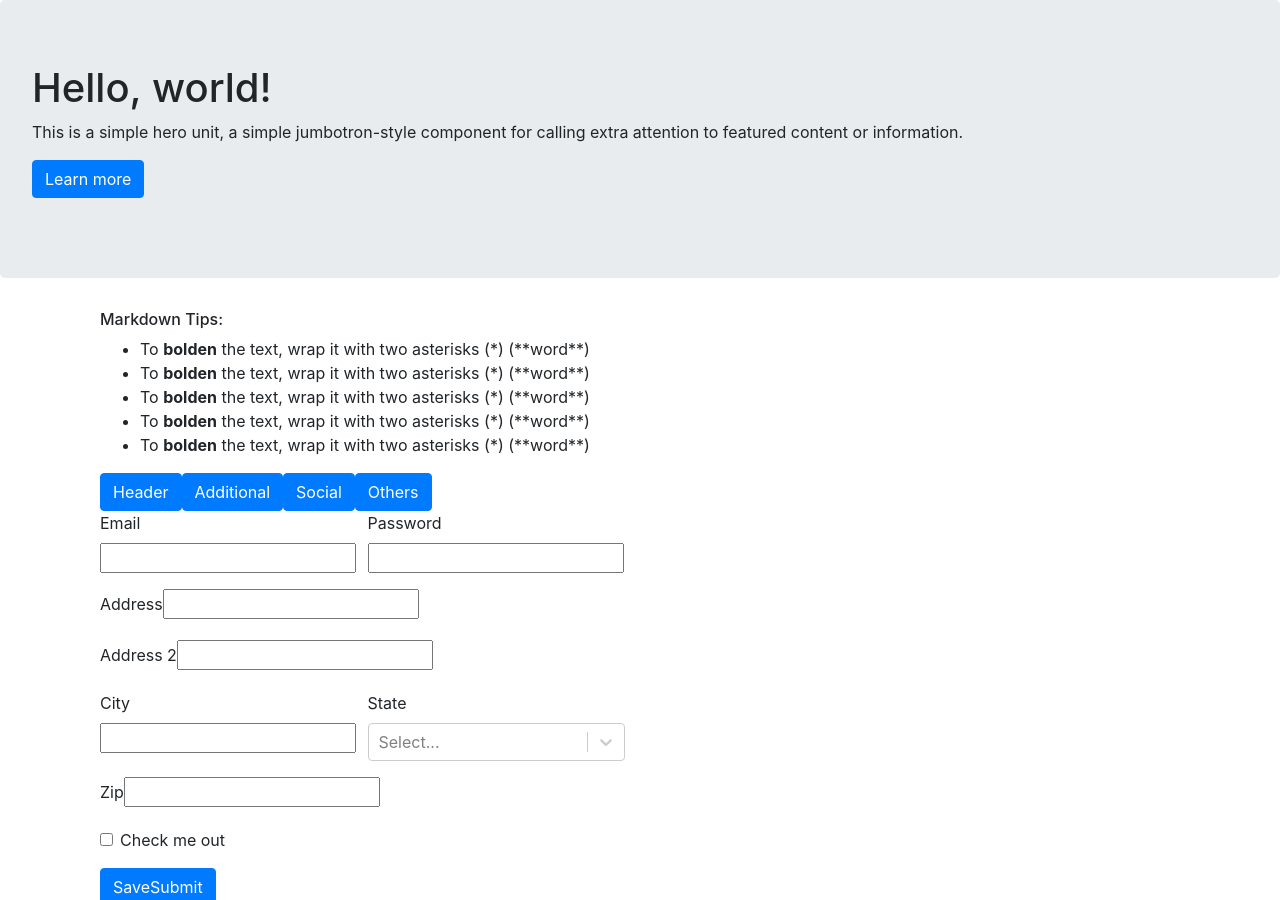
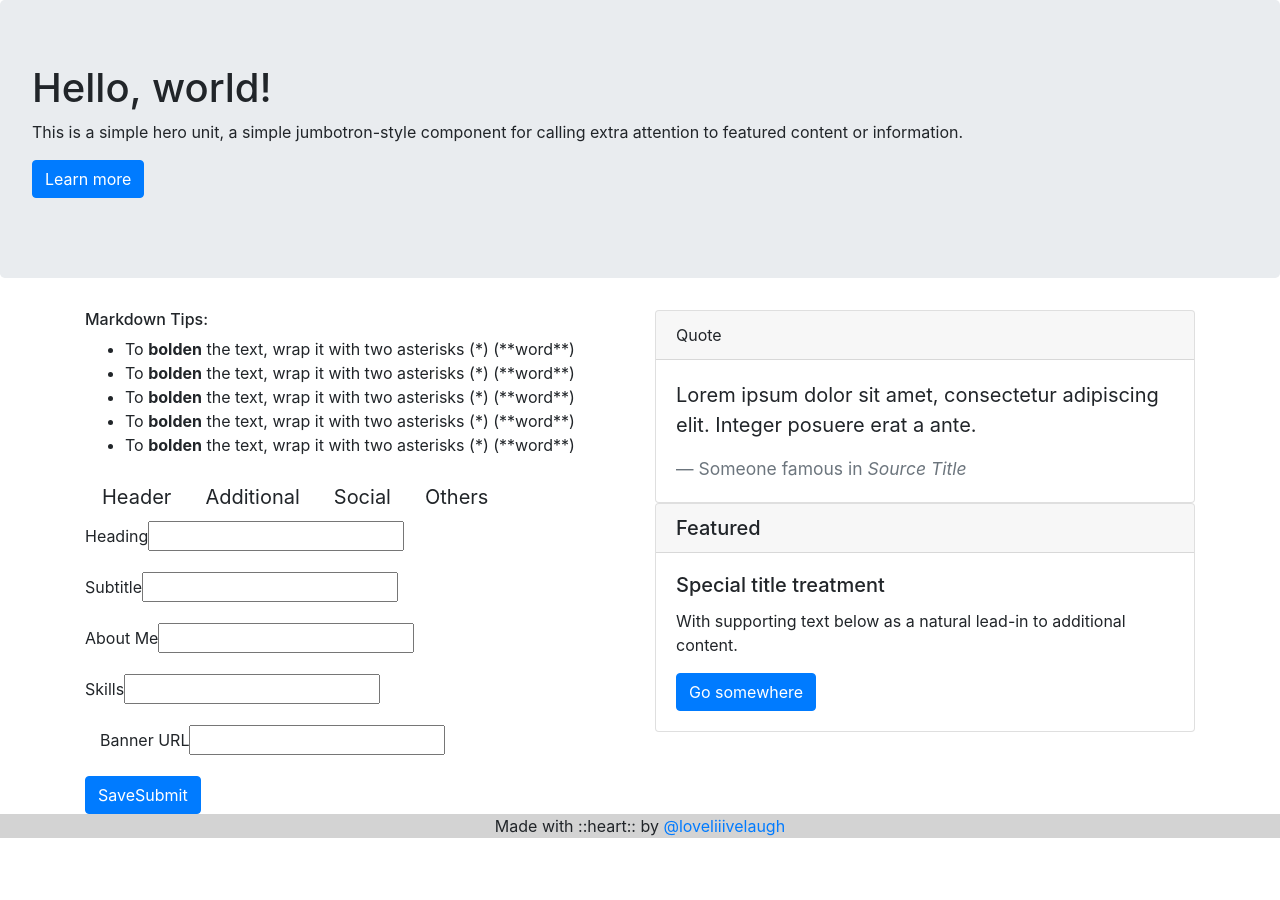
Before and after one commit to loveliiivelaugh/readme-generator, a React (Create React App) app: page / in a window 1280 px wide. Shown: the top 900 px of the page. After the commit the page ends 854 px from the top, so only its background shows below. Built offline with nearby package versions, Linux system fonts and the light colour scheme.

Commit message:
almost finished header form

```diff
--- a/src/App.js
+++ b/src/App.js
@@ -11,6 +11,7 @@ import MarkdownCard from './components/MarkdownCard';
 import Footer from './components/Footer';
 import Container from 'react-bootstrap/Container';
 import Col from 'react-bootstrap/Col';
+import Row from 'react-bootstrap/Row';
 import './App.css';
 
 function App() {
@@ -24,7 +25,8 @@ function App() {
       <Header />
 
       <Container>
-        <Col xs={6} md={6}>
+        <Row>
+          <Col xs={6} sm={6} md={6}>
             <InstructionsBox />
 
             <FormNav toggleFormNavSelector={toggleFormNavSelector} />
@@ -34,11 +36,12 @@ function App() {
             {formNavSelector === "social" && <SocialForm />}
             {formNavSelector === "others" && <OthersForm />}
           </Col>
-        <Col xs={6} md={6}>
+          <Col xs={6} sm={6} md={6}>
             <PreviewCard data={data} />
 
             <MarkdownCard data={data} />
           </Col>
+        </Row>
       </Container>
 
       <Footer />
--- a/src/components/Footer.js
+++ b/src/components/Footer.js
@@ -1,8 +1,8 @@
 const Footer = (props) => {
   return (
-    <div>
-      <h1>I am a footer!</h1>
-    </div>
+      <center style={{backgroundColor: "lightGray"}}>
+        <p>Made with ::heart:: by <a href="#">@loveliiivelaugh</a></p>
+      </center>
   )
 }
 
--- a/src/components/FormNav.js
+++ b/src/components/FormNav.js
@@ -27,22 +27,22 @@ const FormNav = ({ toggleFormNavSelector }) => {
   return (
     <Nav variant="pills">
       <Nav.Item>
-        <Button id="header-button" onClick={handleClick}>
+        <Button id="header-button" size="lg" variant="outline" onClick={handleClick}>
           Header
         </Button>
       </Nav.Item>
       <Nav.Item>
-        <Button id="additional-button" onClick={handleClick}>
+        <Button id="additional-button" size="lg" variant="outline"  onClick={handleClick}>
           Additional
         </Button>
       </Nav.Item>
       <Nav.Item>
-        <Button id="social-button" onClick={handleClick}>
+        <Button id="social-button" size="lg" variant="outline"  onClick={handleClick}>
           Social
         </Button>
       </Nav.Item>
       <Nav.Item>
-        <Button id="others-button" onClick={handleClick}>
+        <Button id="others-button" size="lg" variant="outline"  onClick={handleClick}>
           Others
         </Button>
       </Nav.Item>
--- a/src/components/HeaderForm.js
+++ b/src/components/HeaderForm.js
@@ -36,9 +36,8 @@ const HeaderForm = (props) => {
 
   return (
     <Form onSubmit={handleSubmit(onSubmit)}>
-      <Form.Row>
-        <Form.Group as={Col} controlId="formGridEmail">
-          <Form.Label>Email</Form.Label>
+        <Form.Group controlId="formGridEmail">
+          <Form.Label>Heading</Form.Label>
           <Controller
             name="email"
             type="email"
@@ -48,8 +47,8 @@ const HeaderForm = (props) => {
           />
         </Form.Group>
 
-        <Form.Group as={Col} controlId="formGridPassword">
-          <Form.Label>Password</Form.Label>
+        <Form.Group controlId="formGridPassword">
+          <Form.Label>Subtitle</Form.Label>
           <Controller
             name="password"
             type="password"
@@ -58,13 +57,12 @@ const HeaderForm = (props) => {
             render={({ onChange, value }) => <input onChange={onChange} value={value} />}
           />
         </Form.Group>
-      </Form.Row>
 
       <Form.Group controlId="formGridAddress1">
-        <Form.Label>Address</Form.Label>
+        <Form.Label>About Me</Form.Label>
         <Controller
             name="address"
-            type="text"
+            type="textbox"
             control={control}
             defaultValue=""
             render={({ onChange, value }) => <input onChange={onChange} value={value} />}
@@ -72,7 +70,7 @@ const HeaderForm = (props) => {
       </Form.Group>
 
       <Form.Group controlId="formGridAddress2">
-        <Form.Label>Address 2</Form.Label>
+        <Form.Label>Skills</Form.Label>
         <Controller
           name="address2"
           type="text"
@@ -82,9 +80,8 @@ const HeaderForm = (props) => {
         />
       </Form.Group>
 
-      <Form.Row>
         <Form.Group as={Col} controlId="formGridCity">
-          <Form.Label>City</Form.Label>
+          <Form.Label>Banner URL</Form.Label>
           <Controller
             name="city"
             type="text"
@@ -93,7 +90,7 @@ const HeaderForm = (props) => {
             render={({ onChange, value }) => <input onChange={onChange} value={value} />}
           />
         </Form.Group>
-
+{/*
         <Form.Group as={Col} controlId="formGridState">
           <Form.Label>State</Form.Label>
           <Controller
@@ -107,23 +104,7 @@ const HeaderForm = (props) => {
             as={Select}
           />
         </Form.Group>
-
-        <Form.Group as={Col} controlId="formGridZip">
-          <Form.Label>Zip</Form.Label>
-          <Controller
-            name="zip"
-            type="number"
-            control={control}
-            defaultValue=""
-            render={({ onChange, value }) => <input onChange={onChange} value={value} />}
-          />
-        </Form.Group>
-      </Form.Row>
-
-      <Form.Group id="formGridCheckbox">
-        <Form.Check type="checkbox" label="Check me out" />
-      </Form.Group>
-
+         */}
       <Button variant="primary" type="submit" disabled={pending}>
         {!pending && <span>Save</span>}
 
```
Lines whose indentation alone changed are shown as unchanged.
